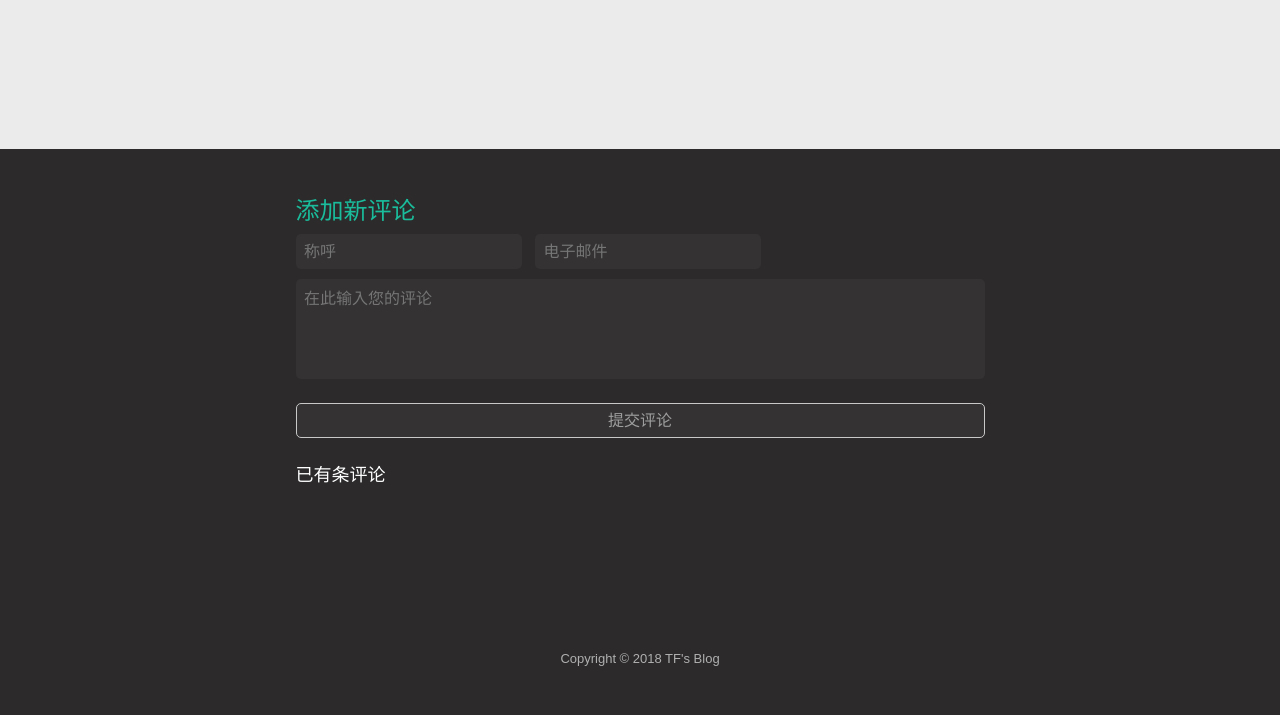
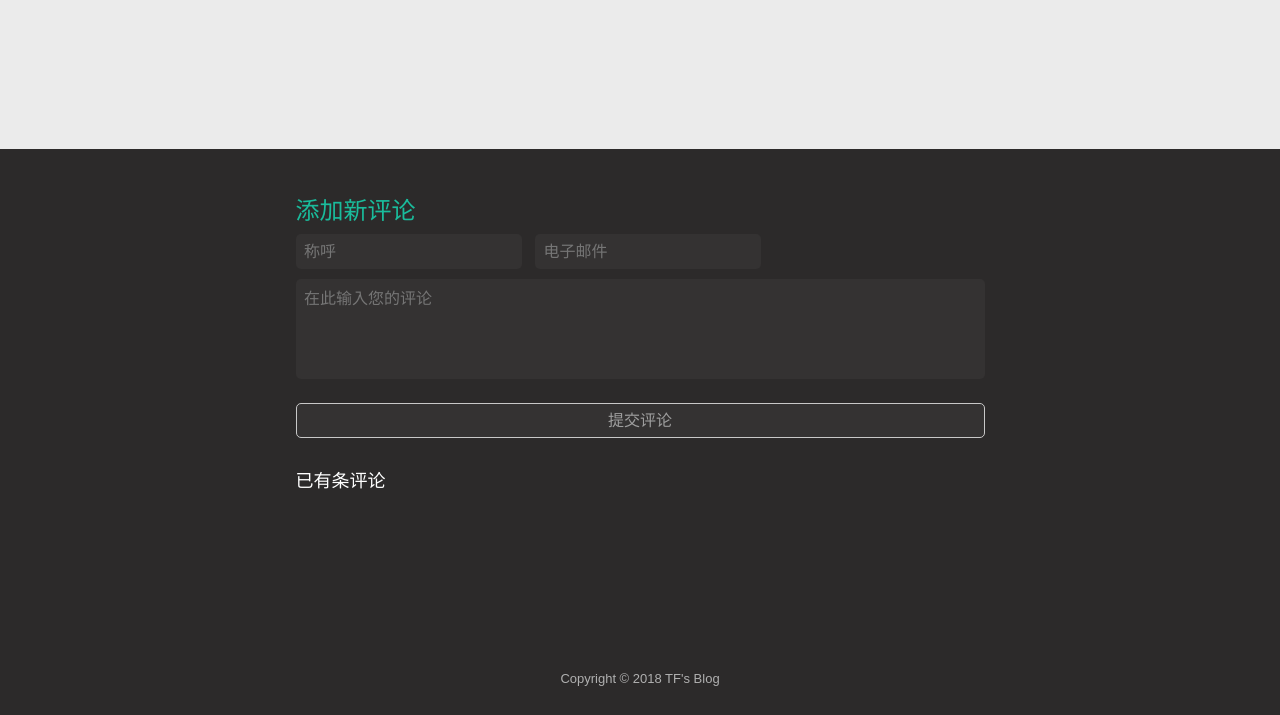
Before and after one commit to hopeaktian/blog-flask, a Flask app: template app/templates/Post_Details.html in a window 1280 px wide. Shown: the part 282-997 px from the top of the page. Before the commit the page ends 948 px from the top, so only its background shows below. Run offline with Flask 2, Linux system fonts and the light colour scheme; the template is opened without the code that fills it, so the values that code supplies are empty; parts of the project's set-up code (start-up, migrations or seed data) failed here and were passed over; some libraries are stand-ins or nearby versions; some web fonts are replaced.

Commit message:
fifth day - 1, add font-family.

```diff
--- a/app/templates/Post_Details.html
+++ b/app/templates/Post_Details.html
@@ -2,8 +2,9 @@
 
 {% block style %}
     p{
-        font-family: Arial, serif;
+        font-family: Arial, '华文中宋';
         font-size: 18px;
+        line-height: 38px;
     }
     .message-card-container{
         width: 689px;
@@ -67,7 +68,7 @@
 {% endblock title %}
 
 {% block content %}
-    <div class="text-left" style="margin-left: 100px; margin-right: 100px">
+    <div class="text-left" style="margin-left: 150px; margin-right: 150px">
         {{ content | safe }}
     </div>
 {% endblock content %}
--- a/app/templates/base.html
+++ b/app/templates/base.html
@@ -26,6 +26,12 @@
         }
         h2{
             color: white;
+        }
+        @font-face{
+            font-family: 华文中宋;
+            src: url("http://ttf.careyou.xin/static/font/STZHONGS.woff") format('woff');
+
+
         }
 
 
```
Also changed, not shown: 1 other file.
